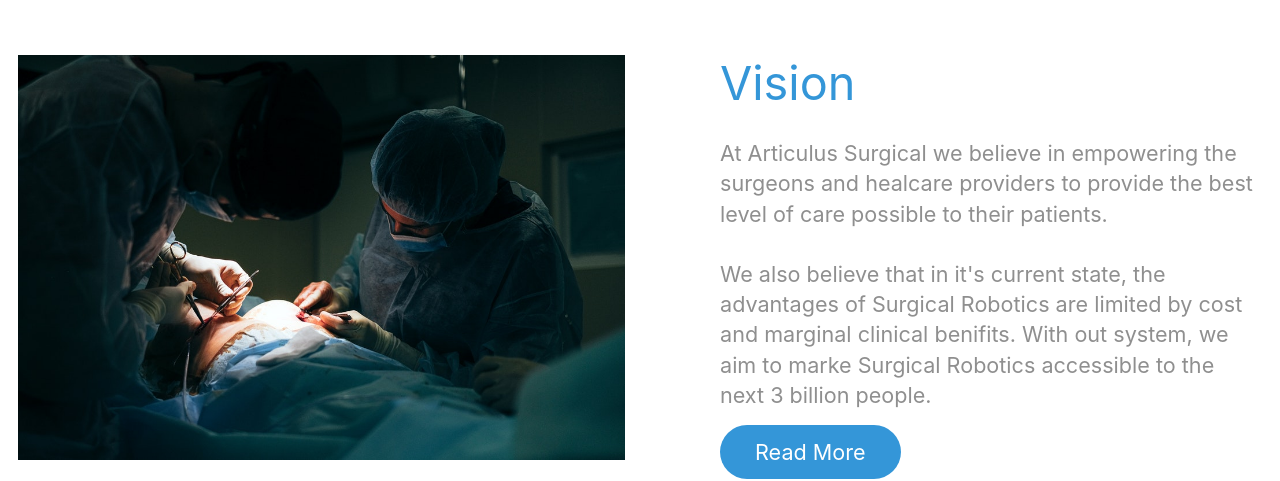
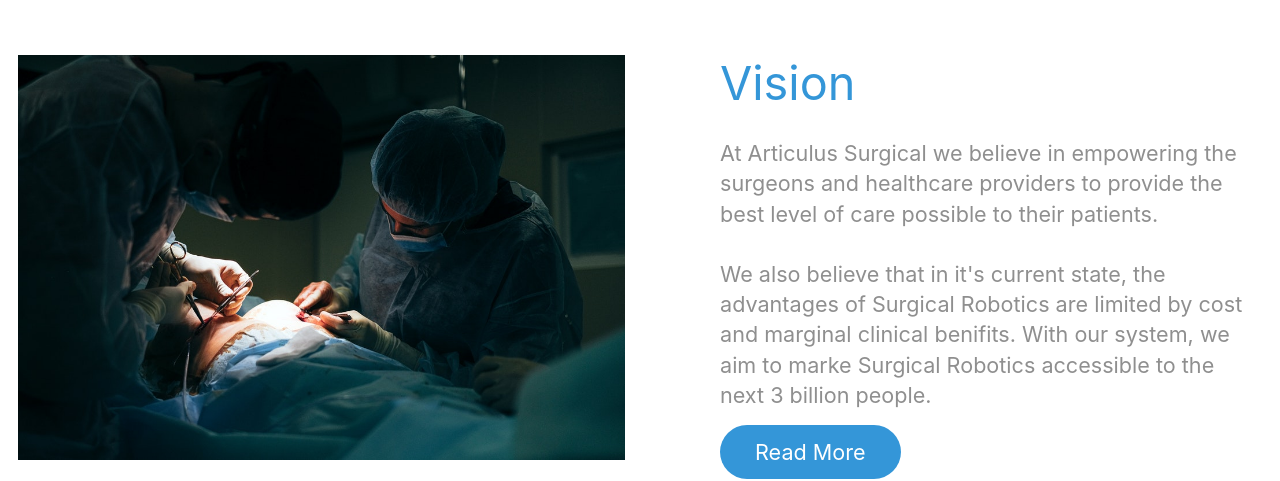
Before and after one commit to articulus-hub/website2, a plain HTML site: page index.html in a window 1280 px wide. Shown: the part 880-1361 px from the top of the page. Drawn offline with Linux system fonts and the light colour scheme.

Commit message:
Update index.html

```diff
--- a/index.html
+++ b/index.html
@@ -76,9 +76,9 @@
             <div class="tm-intro-text-container">
                 <h2 class="tm-text-primary mb-4 tm-section-title">Vision</h2>
                 <p class="mb-4 tm-intro-text">
-                  At Articulus Surgical we believe in empowering the surgeons and healcare providers to provide the best level of care possible to their patients.
+                  At Articulus Surgical we believe in empowering the surgeons and healthcare providers to provide the best level of care possible to their patients.
 
-                  <br><br>We also believe that in it's current state, the advantages of Surgical Robotics are limited by cost and marginal clinical benifits. With out system, we aim to marke Surgical Robotics accessible to the next 3 billion people.
+                  <br><br>We also believe that in it's current state, the advantages of Surgical Robotics are limited by cost and marginal clinical benifits. With our system, we aim to marke Surgical Robotics accessible to the next 3 billion people.
               </p>
                 <div class="tm-next">
                   <a href="#work" class="tm-intro-text tm-btn-primary">Read More</a>
```
